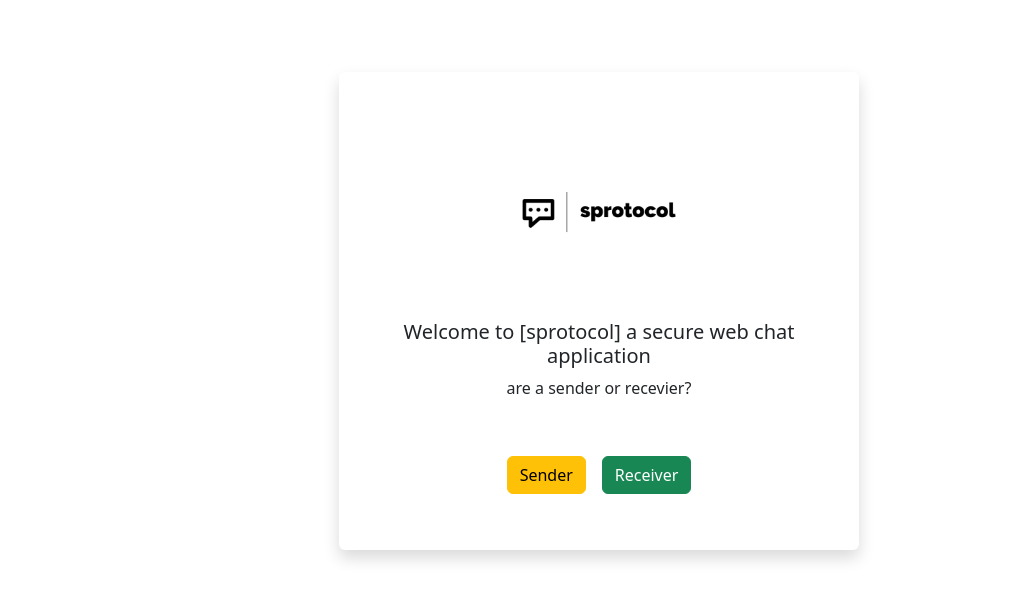
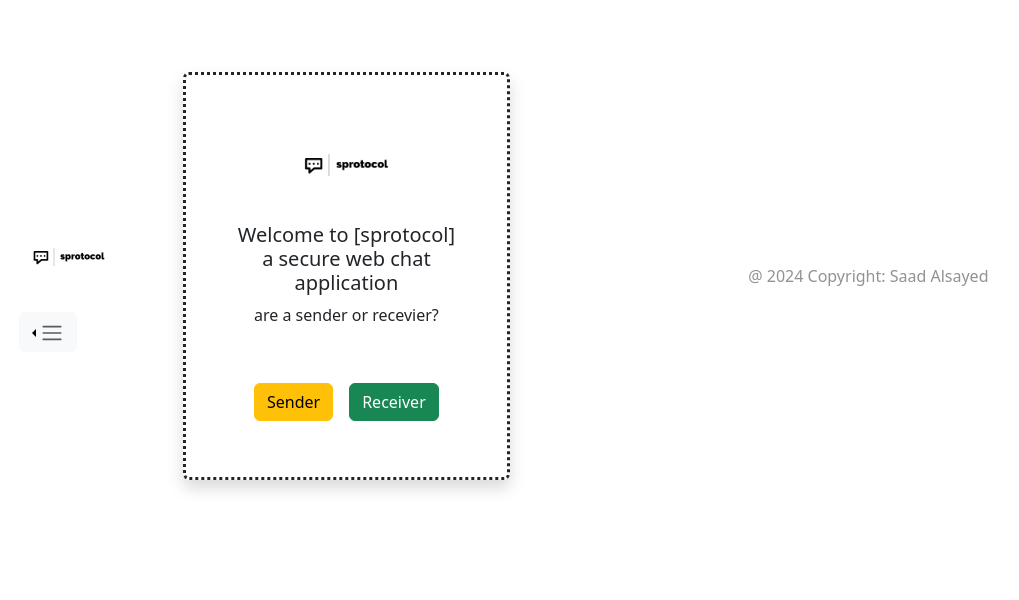
Before and after one commit to saad-als/sprotocol, a React (Vite) app in the folder src/frontend/sprotocol-frontend/: page / in a window 1280 px wide. Shown: the top 600 px of the page, without its empty margins (41-1060 px from the left). Built offline with nearby package versions, Linux system fonts and the light colour scheme.

Commit message:
few fixes.

```diff
--- a/src/frontend/sprotocol-frontend/src/pages/HomePage.jsx
+++ b/src/frontend/sprotocol-frontend/src/pages/HomePage.jsx
@@ -1,19 +1,27 @@
+import NavBar from '../components/NavBar';
 import LoginForm from '../components/LoginForm'
+import '../styles/loginForm.css'
 function HomePage() {
 
     return (
         <>
 
 
+
+            <NavBar />
             <div className="container-md d-flex align-items-center justify-content-center w-50">
 
-                <div className="p-4 m-4 shadow rounded-2 ">
+                <div className="p-4 m-4 shadow rounded-2 login-form">
 
                     <LoginForm />
 
                 </div>
 
+
             </div>
+
+            <footer className=' w-100 p-2 text-center text-body-tertiary'>@ 2024 Copyright: Saad Alsayed</footer>
+
 
 
         </>
```
